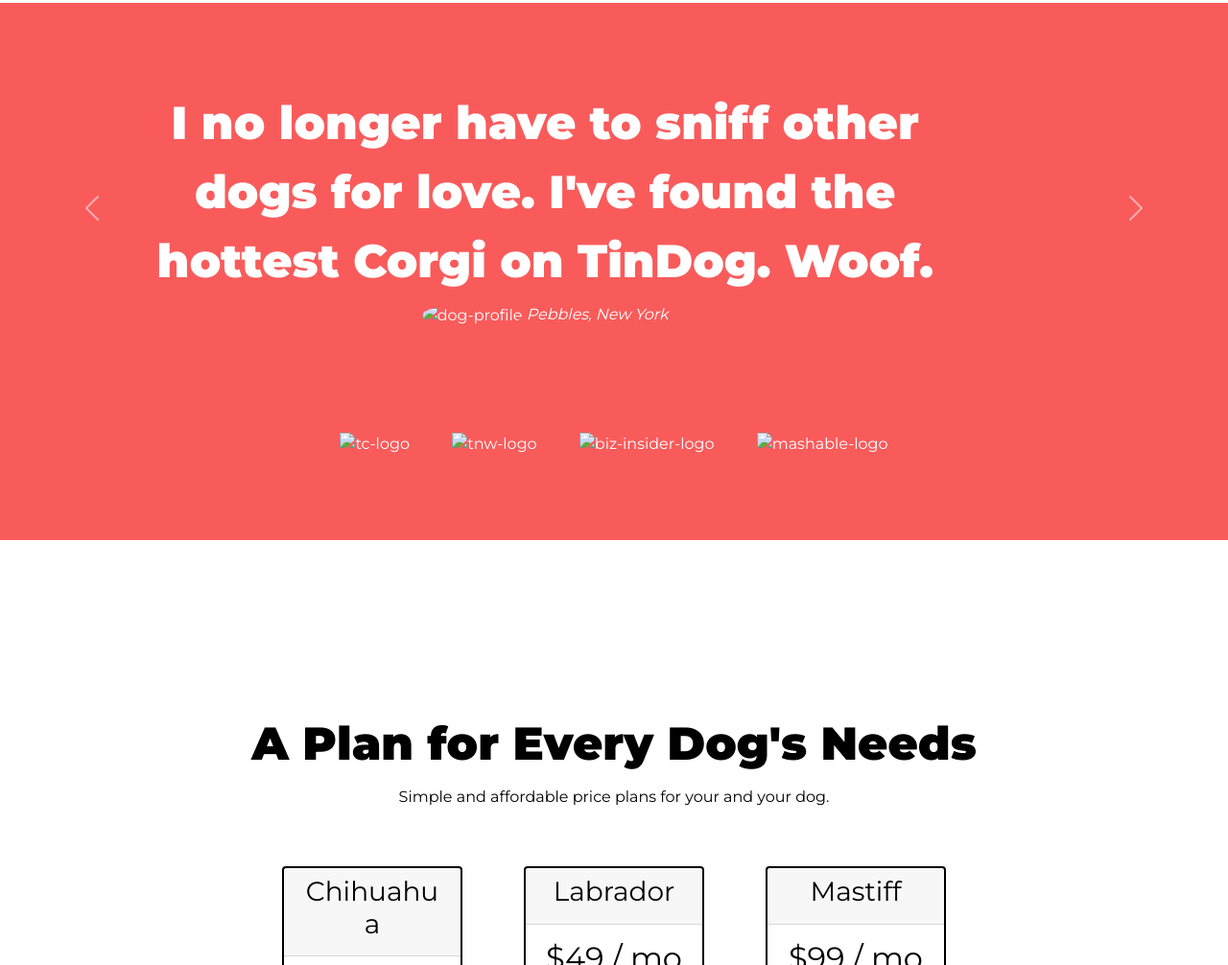
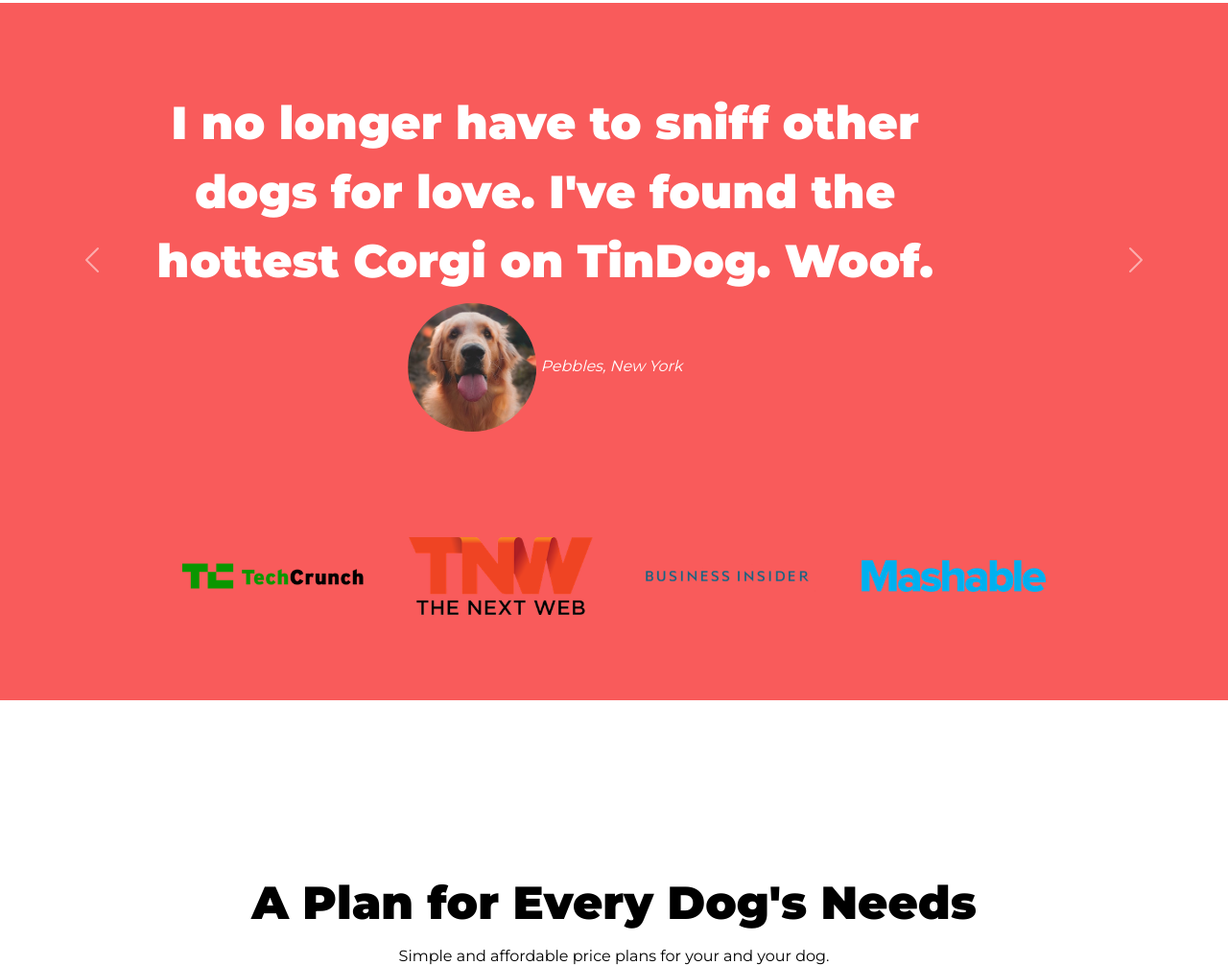
Before and after one commit to reaglesharma/tindog, a plain HTML site: page index.html in a window 1280 px wide. Shown: the part 1206-2212 px from the top of the page at 96% size. Drawn offline with nearby package versions, Linux system fonts and the light colour scheme; files that its build step writes are made by us from their sources.

Commit message:
Update index.html

```diff
--- a/index.html
+++ b/index.html
@@ -25,7 +25,7 @@
       crossorigin="anonymous"
     ></script>
     <link rel="shortcut icon" href="favicon.ico" type="image/x-icon" />
-    <link rel="stylesheet" href="css/styles.css" />
+    <link rel="stylesheet" href="styles.css" />
   </head>
 
   <body>
@@ -80,7 +80,7 @@
           <div class="col-lg-6">
             <img
               class="title-img"
-              src="images/iphone6.png"
+              src="iphone6.png"
               alt="iphone-mockup"
             />
           </div>
@@ -135,7 +135,7 @@
             </h2>
             <img
               class="testimonial-img"
-              src="images/dog-img.jpg"
+              src="dog-img.jpg"
               alt="dog-profile"
             />
             <em>Pebbles, New York</em>
@@ -147,7 +147,7 @@
             </h2>
             <img
               class="testimonial-img"
-              src="images/lady-img.jpg"
+              src="lady-img.jpg"
               alt="lady-profile"
             />
             <em>Beverly, Illinois</em>
@@ -175,14 +175,14 @@
     <!-- Press -->
 
     <section class="colored-section" id="press">
-      <img class="press-logo" src="images/techcrunch.png" alt="tc-logo" />
-      <img class="press-logo" src="images/tnw.png" alt="tnw-logo" />
+      <img class="press-logo" src="techcrunch.png" alt="tc-logo" />
+      <img class="press-logo" src="tnw.png" alt="tnw-logo" />
       <img
         class="press-logo"
-        src="images/bizinsider.png"
+        src="bizinsider.png"
         alt="biz-insider-logo"
       />
-      <img class="press-logo" src="images/mashable.png" alt="mashable-logo" />
+      <img class="press-logo" src="mashable.png" alt="mashable-logo" />
     </section>
 
     <!-- Pricing -->
```
